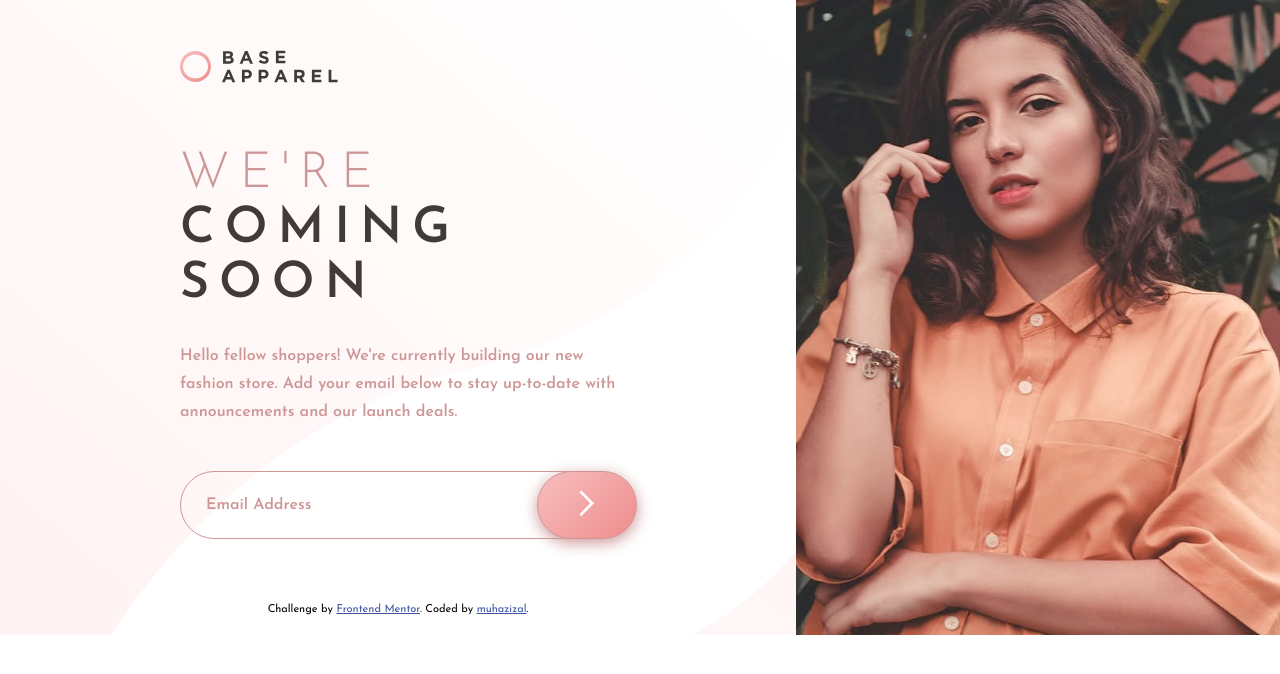
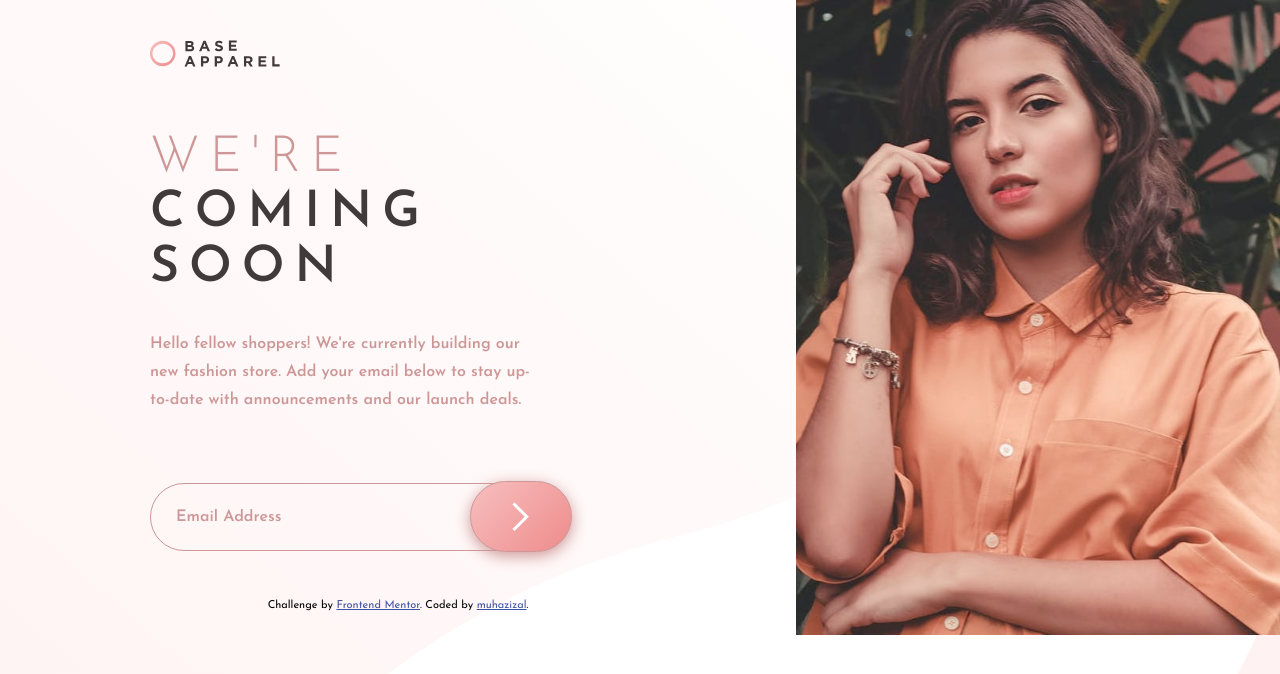
Before and after one commit to muhazizal/FM_base-apparel-coming-soon, a plain HTML site: page index.html in a window 1280 px wide. Drawn offline with Linux system fonts and the light colour scheme.

Commit message:
done-update

```diff
--- a/index.html
+++ b/index.html
@@ -15,10 +15,6 @@
 
   <title>Frontend Mentor | Base Apparel coming soon page</title>
 
-  <style>
-
-  </style>
-
 </head>
 
 <body>
@@ -26,17 +22,13 @@
   <div class="container">
 
     <img class="logo" src="images/logo.svg" alt="logo">
-
     <img class="hero-mobile" src="images/hero-mobile.jpg" alt="hero-mobile">
-
     <img class="hero-desktop" src="images/hero-desktop.jpg" alt="hero-desktop">
-
-    <div class="body-content">
 
     <h1 class="heading">
       <span class="pink-heading">WE'RE</span> <br>
       COMING <br>
-        SOON <br>
+      SOON
     </h1>
 
     <p class="description">
@@ -44,16 +36,13 @@
       Add your email below to stay up-to-date with announcements and our launch deals.
     </p>
 
-    </div>
-
     <div class="email-container">
-
-      <input class="email" type="email" value="Email Address" alt="email">
-
-      <button class="btn-email">
-        <img src="images/icon-arrow.svg" alt="btn-arrow">
-      </button>
-
+      <form action="#" method="get" id="form">
+        <input type="email" id="email" name="email" placeholder="Email Address" alt="email" >
+        <img id="danger" src="images/icon-error.svg"></span>
+        <button type="submit"></button>
+        <span id="error"></span>
+      </form>
     </div>
 
     <p class="attribution">
@@ -63,6 +52,7 @@
 
   </div>
 
+  <script src="script.js"></script>
 </body>
 
 </html>
--- /dev/null
+++ b/script.js
@@ -0,0 +1,20 @@
+const email = document.querySelector("input[type='email']");
+const error = document.querySelector("#error");
+const form = document.querySelector("#form");
+const btn = document.querySelector("button[type='submit']");
+const danger = document.querySelector("#danger");
+const arrow = 'url(images/icon-arrow.svg)';
+
+btn.addEventListener('click', (e) => {
+  if (email.value === '' || email.value == null || email.value.indexOf('@') == -1) {
+    error.innerText = 'Please provide a valid email';
+    error.style.color = 'crimson';
+    error.style.fontWeight = 'bold';
+    error.style.visibility = 'visible';
+    email.style.border = '0.2rem solid crimson';
+    btn.style.backgroundImage = arrow + 'linear-gradient(135deg, hsl(0, 80%, 100%), hsl(0, 74%, 74%))';
+    btn.style.backgroundSize = '1.8rem'+'cover';
+    danger.style.visibility = 'visible';
+    e.preventDefault();
+  }
+});
--- a/styles.css
+++ b/styles.css
@@ -1,6 +1,5 @@
-
+/* Declare Colors and Gradient */
 :root {
-  /* Declare Colors and Gradient */
   --Desaturated-Red: hsl(0, 36%, 70%);
   --Soft-Red: hsl(0, 93%, 68%);
   --Dark-Grayish-Red: hsl(0, 6%, 24%);
@@ -12,12 +11,87 @@
 }
 
 body {
+  box-sizing: border-box;
   margin: 0;
   padding: 0;
   font-family: 'Josefin Sans', sans-serif;
   font-size: 1.6rem;
+  background-image: var(--gradient-1);
 }
 
+.container {
+  display: grid;
+}
+
+.heading {
+  font-size: 5rem;
+  font-weight: 600;
+  line-height: 5.5rem;
+  letter-spacing: 1rem;
+  color: var(--Dark-Grayish-Red);
+}
+
+.pink-heading {
+  color: var(--Desaturated-Red);
+  font-weight: 300;
+}
+
+.description {
+  color: var(--Desaturated-Red);
+  font-weight: 600;
+  width: 75%;
+  line-height: 2.8rem;
+}
+
+.email-container {
+  position: relative;
+}
+
+input[type="email"] {
+  position: relative;
+  vertical-align: middle;
+  z-index: 1;
+  border: 0.1rem solid var(--Desaturated-Red);
+  border-radius: 4rem 0 0 4rem;
+  font-family: 'Josefin Sans', sans-serif;
+  font-size: 1.6rem;
+  font-weight: 600;
+  color: var(--Desaturated-Red);
+  background-color: var(--gradient-1);
+}
+
+#danger {
+  position: relative;
+  right: 11rem;
+  top: 0.8rem;
+  z-index: 5;
+  visibility: hidden;
+}
+
+::placeholder { color: var(--Desaturated-Red); }
+
+button[type="submit"] {
+  position: relative;
+  vertical-align: middle;
+  z-index: 3;
+  width: 20%;
+  border: 0.05rem solid var(--Desaturated-Red);
+  border-radius: 4rem;
+  background-image: url(images/icon-arrow.svg), var(--gradient-2);
+  background-repeat: no-repeat;
+  background-position: center;
+  background-size: 1.8rem, cover;
+  box-shadow: 0 0.4rem 1.5rem 0 var(--Desaturated-Red);
+  cursor: pointer;
+}
+
+#error {
+  display: block;
+  margin-left: 2.75rem;
+  margin-top: -1rem;
+  font-size: small;
+  visibility: hidden;
+}
 
 .attribution {
   font-size: 1.1rem;
@@ -28,15 +102,11 @@ body {
   color: hsl(228, 45%, 44%);
 }
 
-/* Extra small devices (phones, 600px and down) */
-@media only screen and (max-width: 600px) {
-
-  body {
-    background-image: var(--gradient-1);
-  }
+/* Extra small devices */
+@media only screen and (max-width: 576px) {
 
   .logo {
-    display: block;
+    width: 13rem;
     margin: 4rem;
   }
 
@@ -49,84 +119,55 @@ body {
   }
 
   .heading {
+    height: auto;
     text-align: center;
-    font-size: 5rem;
-    font-weight: 600;
-    margin: 6rem 0 2.5rem 0;
-    line-height: 5.5rem;
-    letter-spacing: 1rem;
-    color: var(--Dark-Grayish-Red);
-  }
-
-  .pink-heading {
-    color: var(--Desaturated-Red);
-    font-weight: 300;
+    margin: 4rem 0 2rem 0;
   }
 
   .description {
-    color: var(--Desaturated-Red);
-    font-weight: 600;
     text-align: center;
-    width: 75%;
     margin: auto;
-    line-height: 2.8rem;
   }
 
   .email-container {
-    position: relative;
     text-align: center;
   }
 
-  .email {
-    display: inline-block;
-    position: relative;
-    vertical-align: middle;
-    z-index: 1;
+  input[type="email"] {
     width: 70%;
-    margin: 4.5rem auto;
+    margin: 2.5rem auto;
     padding: 2.5rem;
-    border: 0.1rem solid var(--Desaturated-Red);
-    border-radius: 4rem;
-    background-color: var(--gradient-1);
-    font-family: 'Josefin Sans', sans-serif;
-    font-size: 1.6rem;
-    font-weight: 600;
-    color: var(--Desaturated-Red);
   }
 
-  .btn-email {
-    display: inline-block;
-    position: relative;
-    vertical-align: middle;
-    z-index: 3;
+  button[type="submit"] {
     margin-left: -10rem;
-    padding: 1.8rem;
-    width: 20%;
-    border: 0.1rem solid var(--Desaturated-Red);
-    border-radius: 4rem;
-    background-image: var(--gradient-2);
-    box-shadow: 0 0.4rem 1.5rem 0 var(--Desaturated-Red);
+    padding: 3.5rem 5rem 3.4rem 5rem;
   }
 
-  .btn-email img {
-    width: 1.6rem;
+  #error {
+    margin: -1rem 0 0 6rem;
+    text-align: left;
+    max-width: fit-content;
+  }
+
+  .attribution {
+    margin: 2rem;
   }
 
 }
 
 
-@media only screen and (min-width: 600px) {
+@media only screen and (min-width: 576px) {
 
   .container {
-    background-image: url("images/bg-pattern-desktop.svg");
-    height: 63.5rem;
-    background-repeat: no-repeat;
-    background-size: auto 85rem;
+    grid-template-columns: repeat(auto-fit, minmax(380px, 1fr));
+    grid-template-rows: repeat(auto-fit, 1fr);
   }
 
   .logo {
-    display: inline-block;
-    margin: 5rem 0 3rem 18rem;
+    width: 13rem;
+    margin: 4rem;
+    grid-row: 1;
   }
 
   .hero-mobile {
@@ -134,81 +175,117 @@ body {
   }
 
   .hero-desktop {
-    float: right;
-    width: 48.4rem;
+    width: 100%;
+    grid-row: 1/6;
   }
 
-  .body-content {
-    width: 50rem;
-    margin-left: 18rem;
+  .heading {
+    margin: 0 0 0 4rem;
     text-align: left;
   }
 
-  .heading {
-    margin: 3rem 0;
-    text-align: left;
-    font-size: 5rem;
-    font-weight: 600;
-    line-height: 5.5rem;
-    letter-spacing: 1rem;
-    color: var(--Dark-Grayish-Red);
+  .description {
+    margin: 1rem 4rem;
   }
 
-  .pink-heading {
-    color: var(--Desaturated-Red);
-    font-weight: 300;
+  .email-container {
+    margin: 1rem 0 1rem 4rem;
+    width: 92%;
+  }
+
+  input[type="email"] {
+    width: 70%;
+    padding: 2rem;
+  }
+
+  button[type="submit"] {
+    margin-left: -9.5rem;
+    padding: 3rem 4.5rem 2.9rem 4.5rem;
+  }
+
+  #error {
+    margin: 1rem 0 0 2rem;
+  }
+
+  #danger {
+    right: 10rem;
+  }
+
+  .attribution {
+    grid-row: 5;
+    margin: 2rem 0 2rem 0;
+  }
+
+}
+
+@media only screen and (min-width: 950px) {
+
+  body {
+    background-image: url(images/bg-pattern-desktop.svg);
+    background-repeat: no-repeat;
+    background-size: cover;
+  }
+
+  .container {
+    grid-template-rows: repeat(auto-fit);
+    grid-template-columns: 1fr 48.4rem;
+  }
+
+  .logo {
+    grid-row: 1/2;
+    margin-left: 15rem;
+  }
+
+  .hero-mobile {
+    display: none;
+  }
+
+  .hero-desktop {
+    grid-column: 2;
+  }
+
+  .heading {
+    grid-column: 1/2;
+    grid-row: 2/3;
+    margin-left: 15rem;
   }
 
   .description {
-    color: var(--Desaturated-Red);
-    font-weight: 600;
-    text-align: left;
-    width: 90%;
-    line-height: 2.8rem;
-    margin-bottom: 3rem;
+    grid-column: 1/2;
+    grid-row: 3/4;
+    margin-left: 15rem;
+    max-width: 50%;
   }
 
   .email-container {
-    position: relative;
-    width: 50rem;
-    text-align: left;
-    margin-left: 18rem;
-    margin-bottom: 5rem;
+    grid-column: 1/2;
+    margin-left: 15rem;
+    max-width: 60%;
   }
 
-  .email {
-    display: inline-block;
-    position: relative;
-    vertical-align: middle;
-    z-index: 1;
-    width: 40rem;
-    margin: 1.5rem auto;
+  input[type="email"] {
+    width: 70%;
+    margin: 2.5rem auto;
     padding: 2.5rem;
-    border: 0.1rem solid var(--Desaturated-Red);
-    border-radius: 4rem;
-    background-color: var(--gradient-1);
-    font-family: 'Josefin Sans', sans-serif;
-    font-size: 1.6rem;
-    font-weight: 600;
-    color: var(--Desaturated-Red);
   }
 
-  .btn-email {
-    display: inline-block;
-    position: relative;
-    vertical-align: middle;
-    z-index: 3;
+  button[type="submit"] {
     margin-left: -10rem;
-    padding: 1.8rem;
-    width: 20%;
-    border: 0.1rem solid var(--Desaturated-Red);
-    border-radius: 4rem;
-    background-image: var(--gradient-2);
-    box-shadow: 0 0.4rem 1.5rem 0 var(--Desaturated-Red);
+    padding: 3.3rem 5rem 3.6rem 5rem;
   }
 
-  .btn-email img {
-    width: 1.6rem;
+  #error {
+    margin: -1rem 0 0 2.5rem;
+  }
+
+  #danger {
+    right: 11rem;
+  }
+
+  .attribution {
+    max-width: fit-content;
+    /* margin-left: 15rem; */
+    margin: 0 auto;
   }
 
 }
```
Lines whose indentation alone changed are shown as unchanged.
